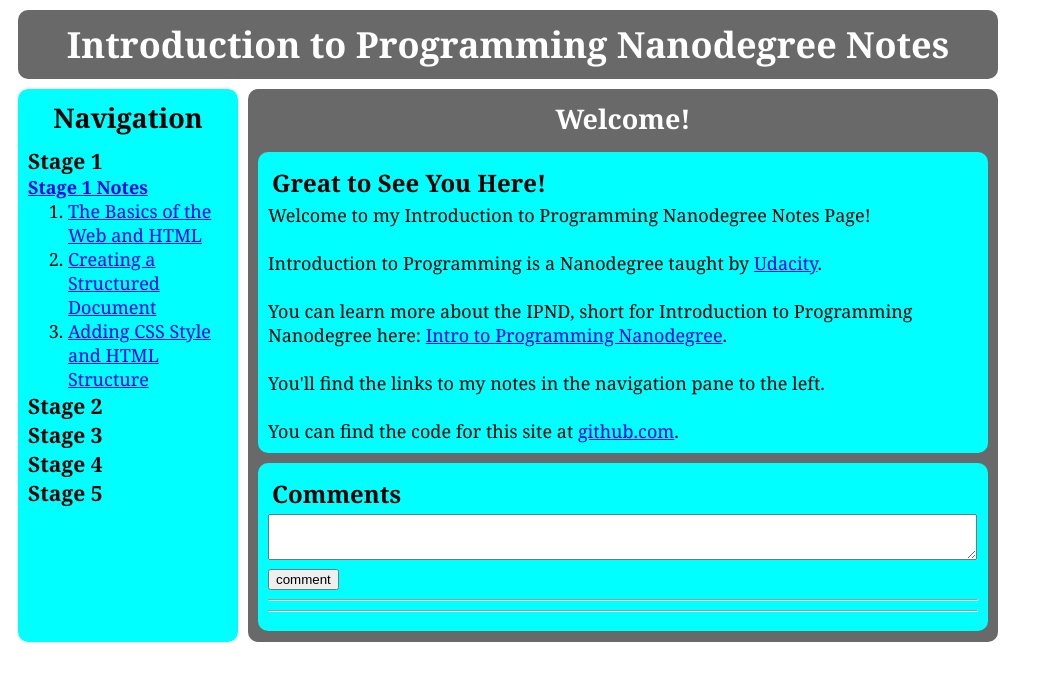
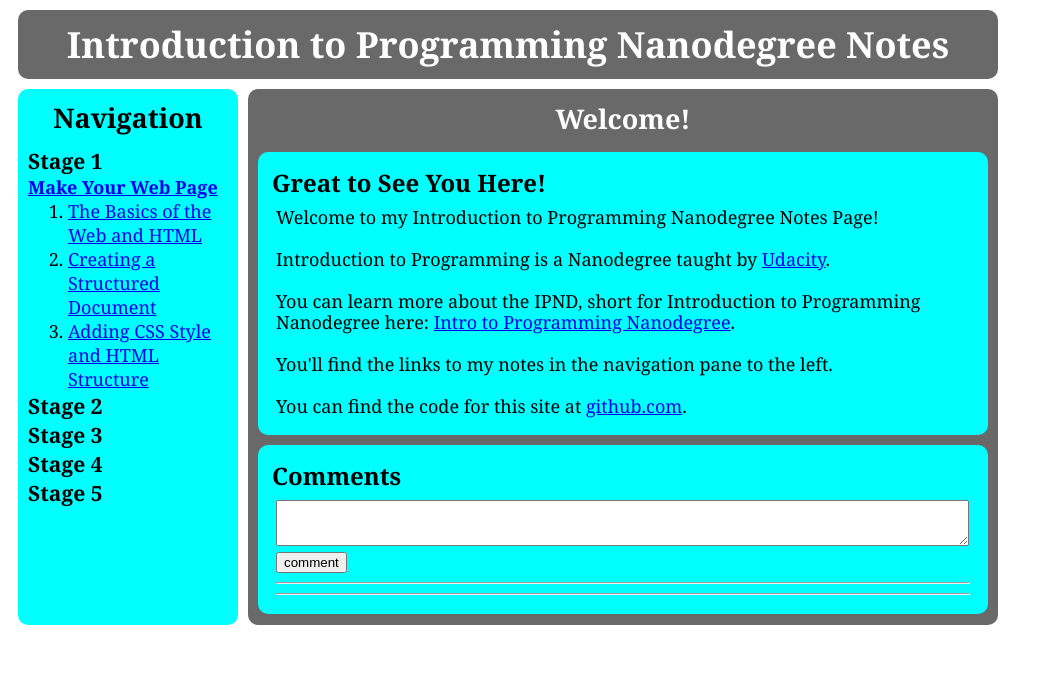
Before and after one commit to lacyjpr/ipnd-stage-five, a Python web app: template templates/IPND_notes.html in a window 1280 px wide, after a click on "Stage 1". Shown: the top 681 px of the page, without its empty margins (0-1043 px from the left). Run offline with Jinja, Linux system fonts and the light colour scheme; the template is opened without the code that fills it, so the values that code supplies are empty; some libraries are stand-ins or nearby versions.

Commit message:
Change .content class back to .concept-content, change nav titles

```diff
--- a/templates/IPND_notes.html
+++ b/templates/IPND_notes.html
@@ -10,7 +10,7 @@
 
 			<h3>Stage 1</h3>
 			<div>
-			<a target="_blank" href="/stage1"><strong>Stage 1 Notes</strong></a>
+			<a target="_blank" href="/stage1"><strong>Make Your Web Page</strong></a>
 				<ol>
 					<li><a target="_blank" href="/stage1#stage-1-1">The Basics of the Web and HTML</a></li>
 					<li><a target="_blank" href="/stage1#stage-1-2">Creating a Structured Document</a></li>
@@ -19,7 +19,7 @@
 
 			<h3>Stage 2</h3>
 			<div>
-			<a target="_blank" href="/stage2"><strong>Stage 2 Notes</strong></a>
+			<a target="_blank" href="/stage2"><strong>Automate Your Page</strong></a>
 				<ol>
 					<li><a target="_blank" href="/stage2#stage-2-1">Introduction to Serious Programming</a></li>
 					<li><a target="_blank" href="/stage2#stage-2-2">Variables and Strings</a></li>
@@ -32,7 +32,7 @@
 
 			<h3>Stage 3</h3>
 			<div>
-			<a target="_blank" href="/stage3"><strong>Stage 3 Notes</strong></a>
+			<a target="_blank" href="/stage3"><strong>Create a Movie Website</strong></a>
 				<ol>
 					<li><a target="_blank" href="/stage3#stage-3-0">Intro: Create a Movie Website</a></li>
 					<li><a target="_blank" href="/stage3#stage-3-1">Introduction to Abstraction</a></li>
@@ -46,7 +46,7 @@
 
 			<h3>Stage 4</h3>
 			<div>
-			<a target="_blank" href="/stage4"><strong>Stage 4 Notes</strong></a>
+			<a target="_blank" href="/stage4"><strong>Allow Comments</strong></a>
 				<ol>
 					<li><a target="_blank" href="/stage4#stage-4-1">Introduction to Networks</a></li>
 					<li><a target="_blank" href="/stage4#stage-4-2">Make the Internet Work for You</a></li>
@@ -60,12 +60,12 @@
 
 			<h3>Stage 5</h3>
 			<div>
-			<a target="_blank" href="/stage5"><strong>Stage 5 Notes</strong></a>
+			<a target="_blank" href="/stage5"><strong>Choose Your Next Steps</strong></a>
 				<ol>
 					<li><a target="_blank" href="/stage5#stage-5-1">Meet JavaScript</a></li>
 					<li><a target="_blank" href="/stage5#stage-5-2">The Power of APIs</a></li>
-				</ol>
-			</div>
+				</ol></div>
+
 		</div><!--accordion div-->
 	</div><!--sidebar div-->
 
@@ -74,7 +74,7 @@
 		<h2>Welcome!</h2>
 		<div class="concept" id="1">
 			<div class="concept-title">Great to See You Here!</div>
-			<div class="content">
+			<div class="concept-content">
 			<p>Welcome to my Introduction to Programming Nanodegree Notes Page!</p>
 			<br>
 			<p>Introduction to Programming is a Nanodegree taught by <a target="_blank" href="http://www.udacity.com">Udacity</a>.</p>
@@ -88,7 +88,7 @@
 
 		<div class="concept" id=2>
 			<div class="concept-title">Comments</div>
-			<div class="content">
+			<div class="concept-content">
 
 			<form action="/entry" method="post">
 				<div><textarea id="styled1" name="content"></textarea></div>
```
